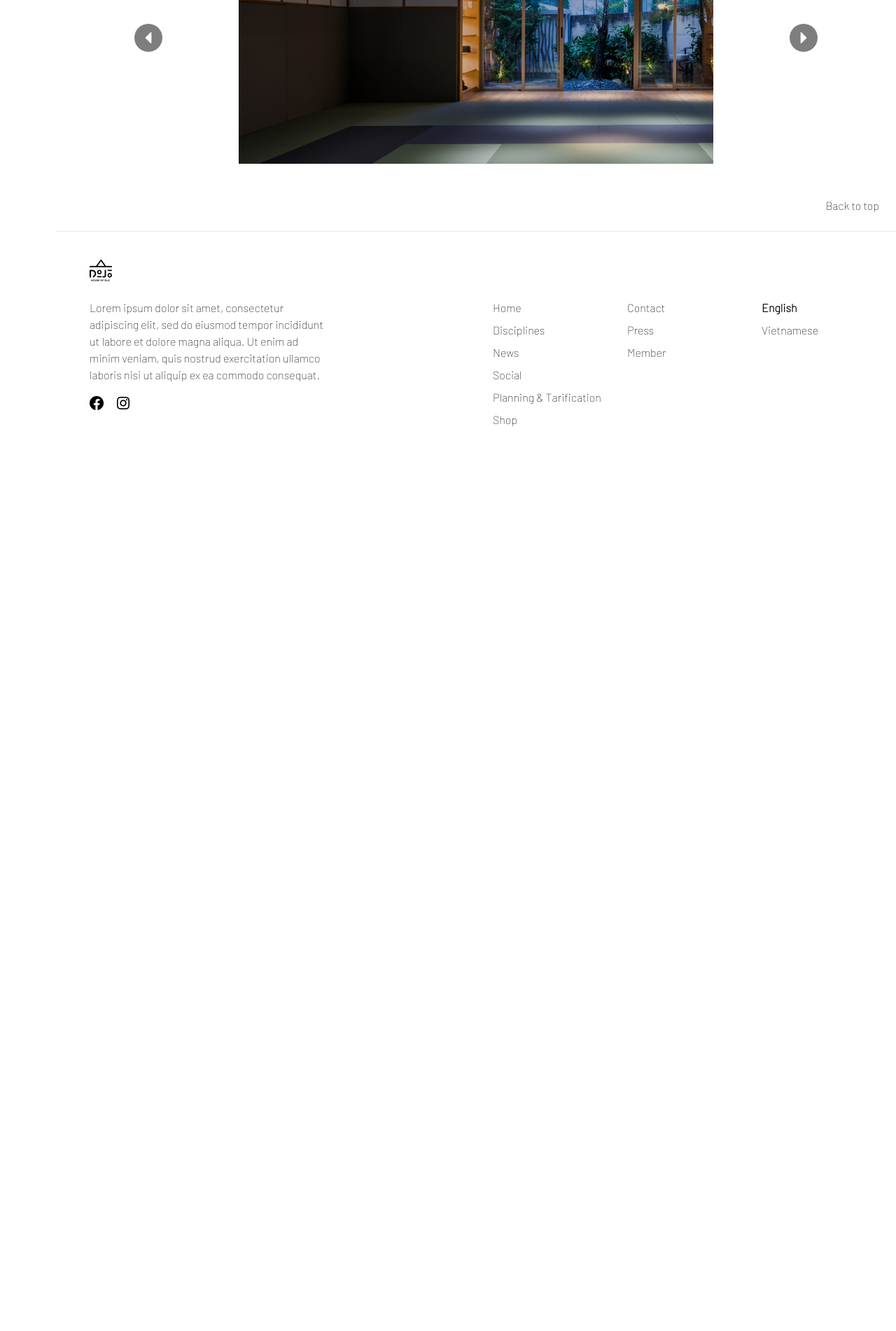
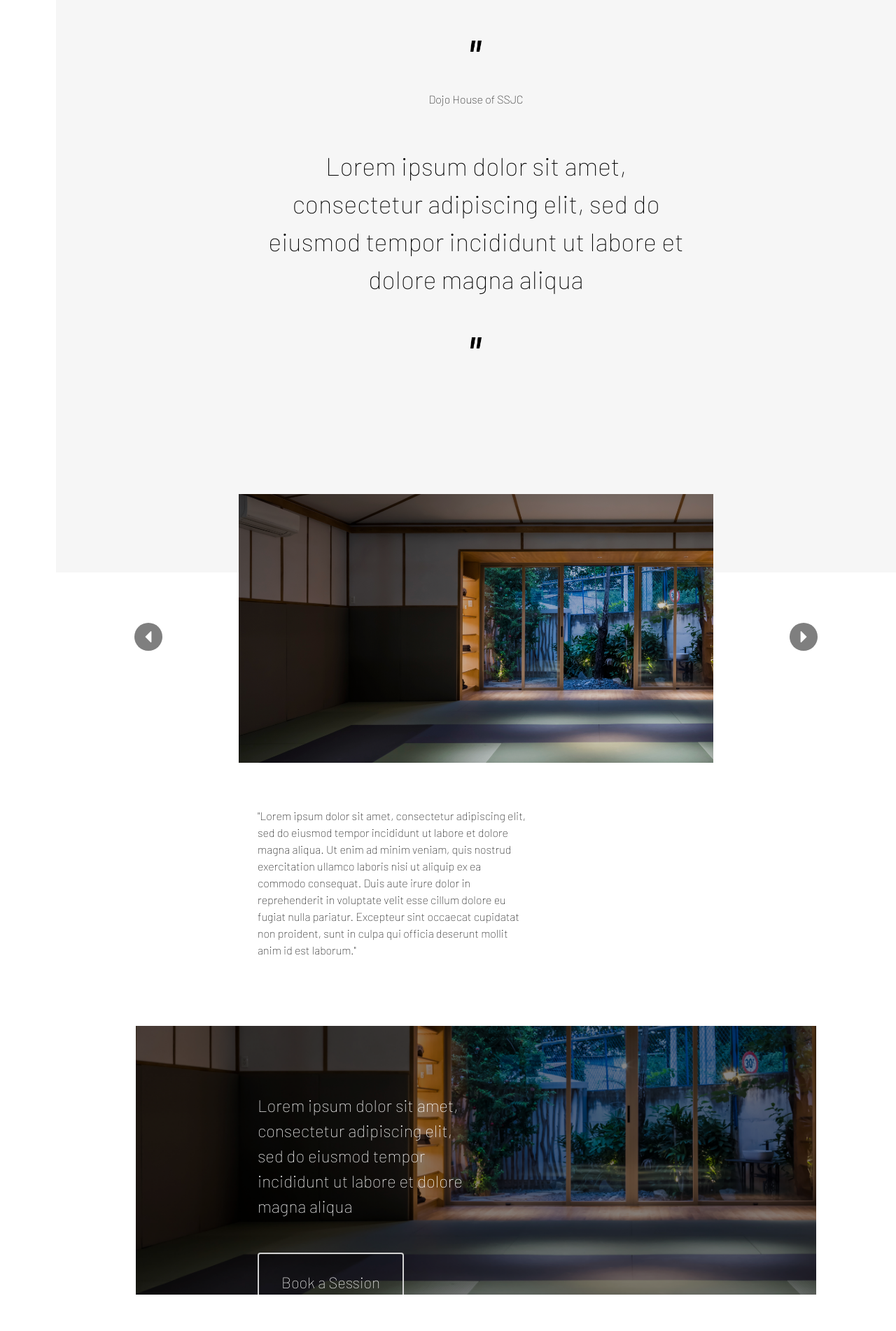
Before and after one commit to akpascalp/ssjc-site, a Vue app: page /disciplines in a window 1280 px wide. Shown: the part 6960-8862 px from the top of the page at 70% size. Before the commit the page ends 7588 px from the top, so only its background shows below. Built offline with nearby package versions, Linux system fonts and the light colour scheme.

Commit message:
Disciplines finished

```diff
--- a/src/pages/Disciplines.vue
+++ b/src/pages/Disciplines.vue
@@ -207,7 +207,41 @@
     </div>
   </div>
 
+  <div class="relative">
+    <div class="relative bg-[#F6F6F6] pt-24 pb-80 grid justify-items-center gap-14 -bottom-40">
+      <img src="@/assets/citation.png" class="w-4" />
+      <div class="font-barlow text-[16px]">
+        Dojo House of SSJC
+      </div>
+      <div class="font-barlow text-[36px] w-1/2 text-center">
+        Lorem ipsum dolor sit amet, consectetur adipiscing elit, sed do eiusmod tempor incididunt ut labore et dolore
+        magna aliqua
+      </div>
+      <img src="@/assets/citation.png" class="w-4" />
+    </div>
+  </div>
+
   <Carousel :images="images" />
+
+  <div class="py-8" />
+
+  <div class="font-barlow text-[16px] px-72 w-4/5">
+    "Lorem ipsum dolor sit amet, consectetur adipiscing elit, sed do eiusmod tempor incididunt ut labore et dolore magna
+    aliqua. Ut enim ad minim veniam, quis nostrud exercitation ullamco laboris nisi ut aliquip ex ea commodo consequat.
+    Duis aute irure dolor in reprehenderit in voluptate velit esse cillum dolore eu fugiat nulla pariatur. Excepteur sint
+    occaecat cupidatat non proident, sunt in culpa qui officia deserunt mollit anim id est laborum."
+  </div>
+
+  <div class="py-12" />
+
+  <div class="bg-[url('@/assets/img_6.png')] bg-contain bg-center bg-no-repeat h-96">
+    <p class="font-barlow pl-72 mr-[600px] text-white text-[24px] pt-24 pb-12">Lorem ipsum dolor sit amet, consectetur
+      adipiscing elit, sed do eiusmod tempor incididunt ut labore et dolore magna aliqua</p>
+    <button
+      class="font-barlow text-[22px] text-white ml-72 px-8 py-6 border-[#D2D2D2] border-solid border-2 rounded hover:ring-2">
+      Book a Session
+    </button>
+  </div>
 </template>
 
 <script>
```
